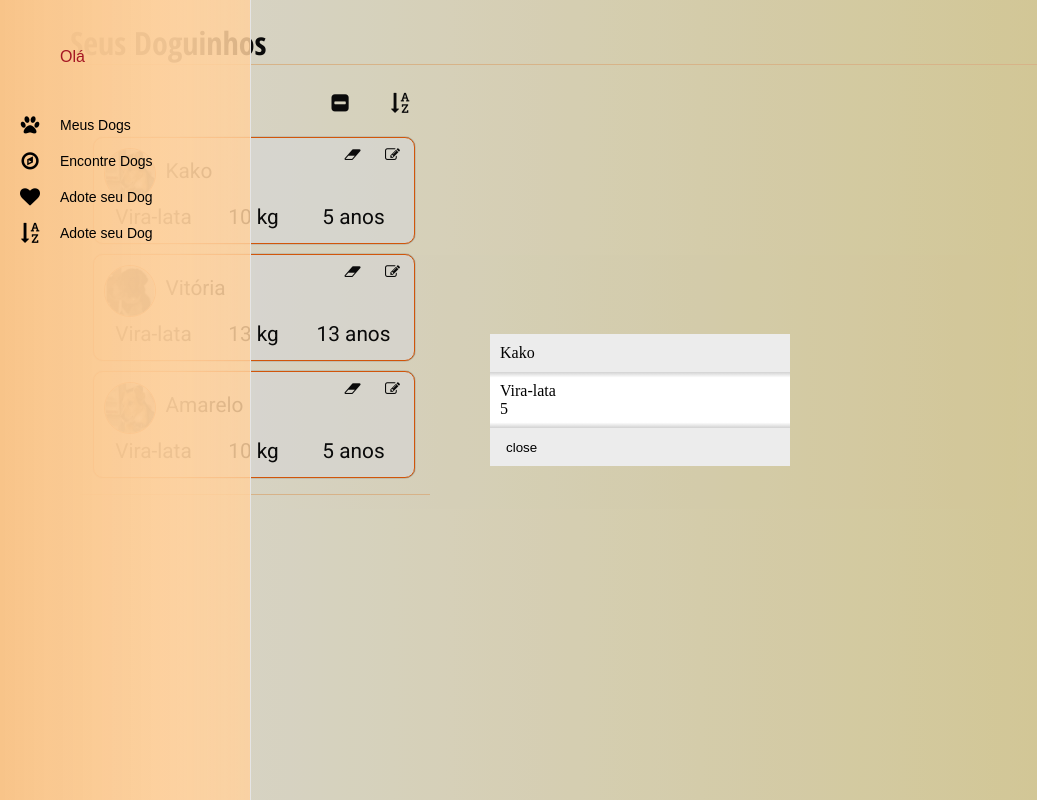
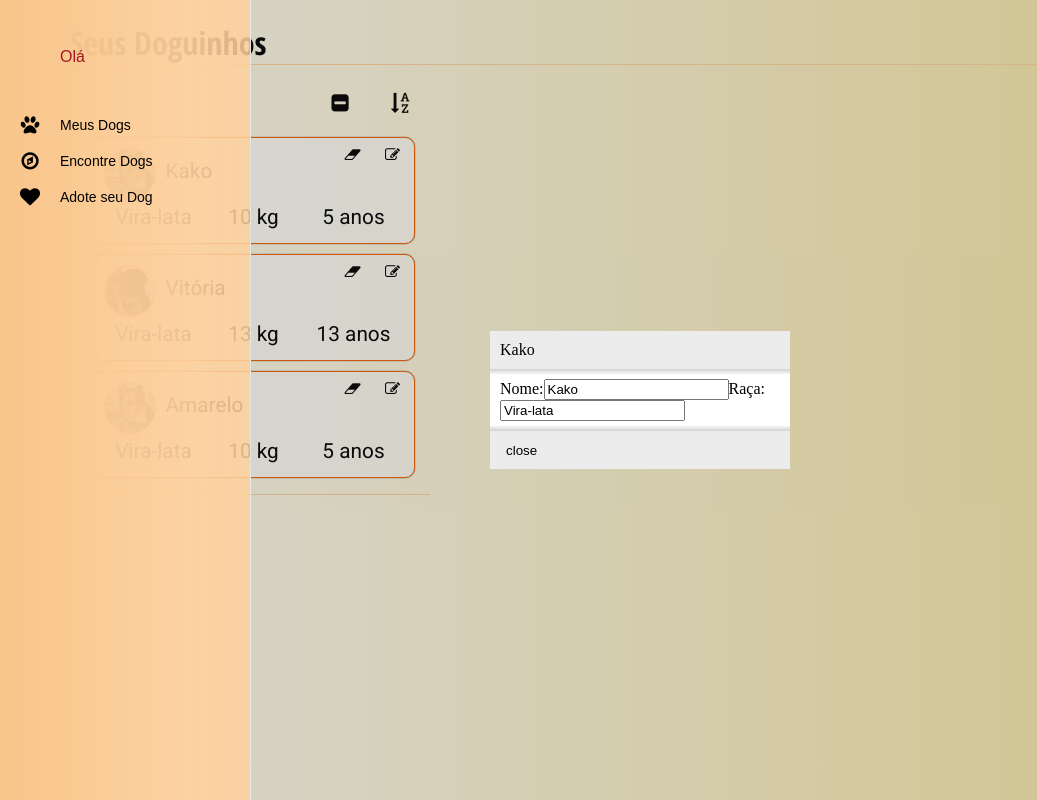
Before and after one commit to Zembrani/Portifolio-App-Dog, a React (Create React App) app: page /dogs in a window 1280 px wide. Both pictures are taken after a click on the button 352 px from the left and 154 px from the top of the page. Shown: the top 800 px of the page, without its empty margins (0-1037 px from the left). Built offline with nearby package versions, Linux system fonts and the light colour scheme; some icons are missing.

Commit message:
Adição de estados para o formulário

```diff
--- a/src/components/defaultComponents/Card/Card.jsx
+++ b/src/components/defaultComponents/Card/Card.jsx
@@ -41,6 +41,8 @@ export default class Card extends Component {
           title={this.props.name}
           breed={this.props.breed}
           age={this.props.age}
+          dog={this.props.dog}
+          callback={this.props.editCallback}
         ></Modal>
       </div>
     );
--- a/src/components/defaultComponents/FormAddDog/FormAddDog.jsx
+++ b/src/components/defaultComponents/FormAddDog/FormAddDog.jsx
@@ -1,12 +1,46 @@
-import React, { Component } from "react";
+import React, { Component, setState } from "react";
 
 export default class FormAddDog extends Component {
+  constructor(props) {
+    super(props);
+    this.state = props.dog;
+  }
+
+  handleSubmit = (event) => {
+    // console.log(event.target);
+  };
+
+  handleChange = (e) => {
+    let newState = {};
+
+    newState[e.target.name] = e.target.value;
+
+    this.setState(newState);
+  };
+
   render() {
+    // const { dog } = this.props;
     return (
-      <div>
-        <div>{this.props.breed}</div>
-        <div>{this.props.age}</div>
-      </div>
+      <form onSubmit={this.handleSubmit}>
+        <label>
+          Nome:
+          <input
+            type="text"
+            name="name"
+            value={this.state.name}
+            onChange={this.handleChange}
+          />
+        </label>
+        <label>
+          Raça:
+          <input
+            type="text"
+            name="breed"
+            value={this.state.breed}
+            onChange={this.handleChange}
+          />
+        </label>
+      </form>
     );
   }
 }
--- a/src/components/defaultComponents/List/List.jsx
+++ b/src/components/defaultComponents/List/List.jsx
@@ -15,14 +15,17 @@ export default function List(props) {
         </div>
       </div>
       <ul className="List">
-        {props.value.map(({ id, photo, name, breed, weight, age }) => (
-          <li key={id}>
+        {props.values.map((value) => (
+          <li key={value.id}>
             <Card
-              photo={photo}
-              name={name}
-              breed={breed}
-              weight={weight}
-              age={age}
+              photo={value.photo}
+              name={value.name}
+              breed={value.breed}
+              weight={value.weight}
+              age={value.age}
+              dog={value}
+              editCallback={props.callback}
+              deleteCallback={null}
             />
           </li>
         ))}
--- a/src/components/defaultComponents/Modal/Modal.jsx
+++ b/src/components/defaultComponents/Modal/Modal.jsx
@@ -27,7 +27,7 @@ const Modal = (props) => {
         <div className="modal-content" onClick={(e) => e.stopPropagation()}>
           <div className="modal-header">{props.title}</div>
           <div className="modal-body">
-            <FormAddDog breed={props.breed} age={props.age}></FormAddDog>
+            <FormAddDog dog={props.dog} callback={props.callback}></FormAddDog>
           </div>
           <div className="modal-footer">
             <button className="button" onClick={props.onClose}>
--- a/src/components/layout/Dog.jsx
+++ b/src/components/layout/Dog.jsx
@@ -1,4 +1,4 @@
-import React, { Component } from "react";
+import React, { Component, setState } from "react";
 import DefaultFrame from "../defaultComponents/DefaultFrame";
 import Card from "../defaultComponents/Card/Card";
 import List from "../defaultComponents/List/List";
@@ -6,8 +6,17 @@ import kako from "../../images/kako.jpg";
 import vivi from "../../images/vivi.jpg";
 
 export default class Dog extends Component {
-  render() {
-    const myDogsList = [
+  constructor(props) {
+    super(props);
+    this.state = { dogs: [] };
+  }
+
+  componentDidMount() {
+    this.initialValue();
+  }
+
+  initialValue = () => {
+    const initialValues = [
       {
         id: 1,
         photo: kako,
@@ -33,21 +42,31 @@ export default class Dog extends Component {
         age: "5",
       },
     ];
+    this.setState({ dogs: initialValues });
+  };
 
-    const myDogsListCard = myDogsList.map(
-      ({ id, photo, name, breed, weight, age }) => (
-        <Card
-          id={id}
-          photo={photo}
-          name={name}
-          breed={breed}
-          weight={weight}
-          age={age}
-        />
-      )
+  updateValue = (newValue) => {
+    const values = this.state;
+    values.map((value) => {
+      if (value.id === newValue.id) {
+        value = newValue;
+      }
+      return value;
+    });
+    this.setState({ dogs: values });
+  };
+
+  addValue = (newValue) => {
+    const values = this.state;
+    values.push(newValue);
+    this.setState({ dogs: values });
+  };
+
+  render() {
+    const myDogsList = this.state.dogs;
+    const myDogsListFrame = (
+      <List values={this.state.dogs} callback={this.updateValue}></List>
     );
-
-    const myDogsListFrame = <List value={myDogsList}></List>;
     return (
       <DefaultFrame title="Seus Doguinhos">{myDogsListFrame}</DefaultFrame>
     );
--- a/src/components/rootFrame/Drawer.jsx
+++ b/src/components/rootFrame/Drawer.jsx
@@ -35,12 +35,6 @@ export default class Drawer extends Component {
         title: "Adote seu Dog",
         url: "/adoption",
         icon: "fa-solid fa-heart",
-      },
-      {
-        id: 4,
-        title: "Adote seu Dog",
-        url: "/adoption",
-        icon: "fa-solid fa-sort-alpha-asc",
       },
     ];
 
```
